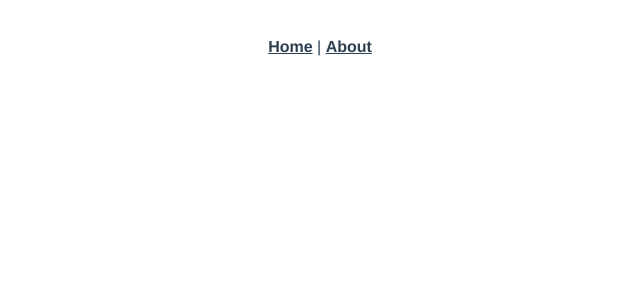
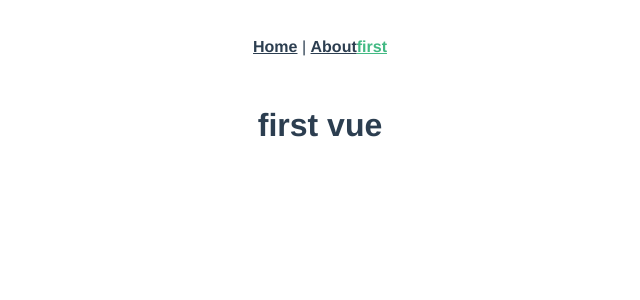
Before and after one commit to sogeisetsu/testhello, a Vue app: page /first in a window 1280 px wide. Shown: the top 300 px of the page, without its empty margins (320-960 px from the left). Built offline with nearby package versions, Linux system fonts and the light colour scheme.

Commit message:
增加first.vue

```diff
--- a/src/App.vue
+++ b/src/App.vue
@@ -3,6 +3,7 @@
     <div id="nav">
       <router-link to="/">Home</router-link> |
       <router-link to="/about">About</router-link>
+      <router-link to="/first">first</router-link>
     </div>
     <router-view/>
   </div>
--- a/src/router/index.js
+++ b/src/router/index.js
@@ -1,7 +1,7 @@
 import Vue from 'vue'
 import VueRouter from 'vue-router'
 import Home from '../views/Home.vue'
-
+import First from "@/views/first.vue"
 Vue.use(VueRouter)
 
 const routes = [
@@ -17,6 +17,11 @@ const routes = [
     // this generates a separate chunk (about.[hash].js) for this route
     // which is lazy-loaded when the route is visited.
     component: () => import(/* webpackChunkName: "about" */ '../views/About.vue')
+  },
+  {
+    path:"/first",
+    name:First,
+    component:First
   }
 ]
 
--- /dev/null
+++ b/src/views/first.vue
@@ -0,0 +1,15 @@
+<template>
+    <div>
+        <h1>first vue</h1>
+    </div>
+</template>
+
+<script>
+export default {
+
+}
+</script>
+
+<style>
+
+</style>
```
